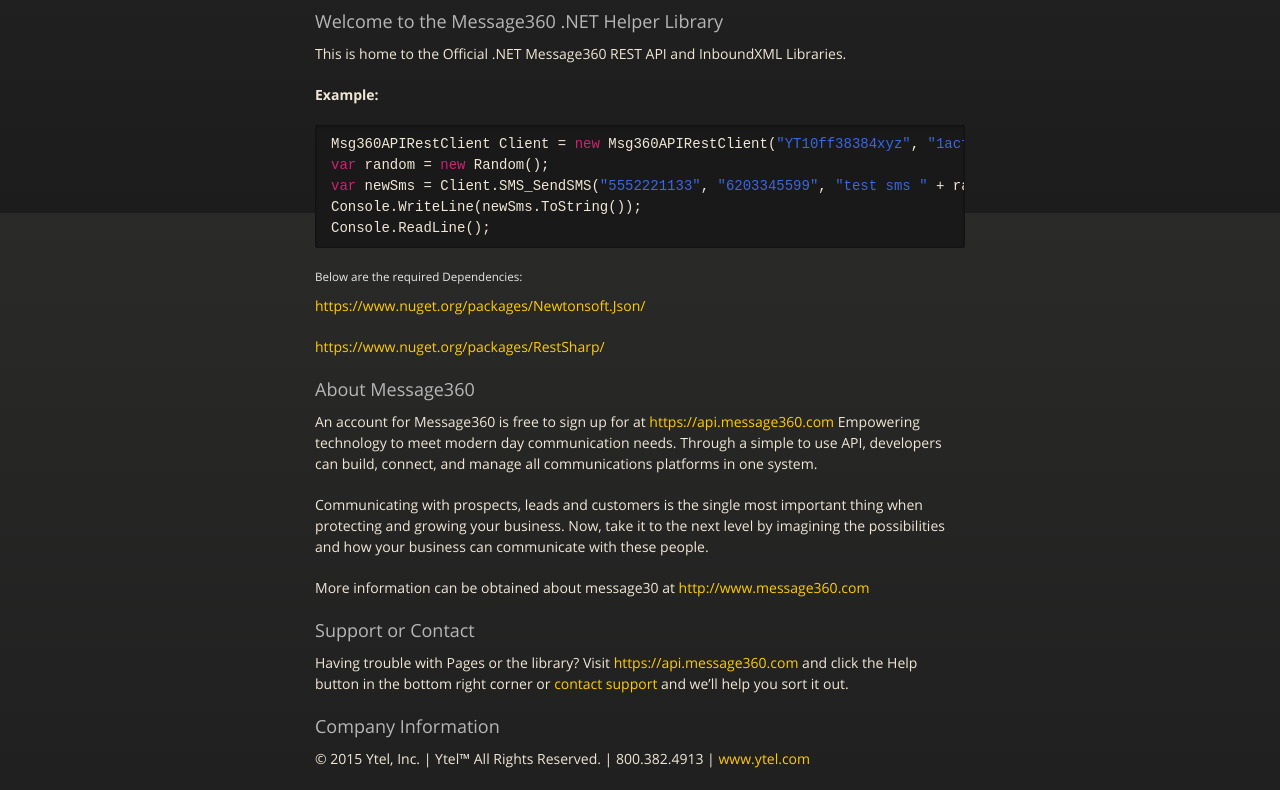
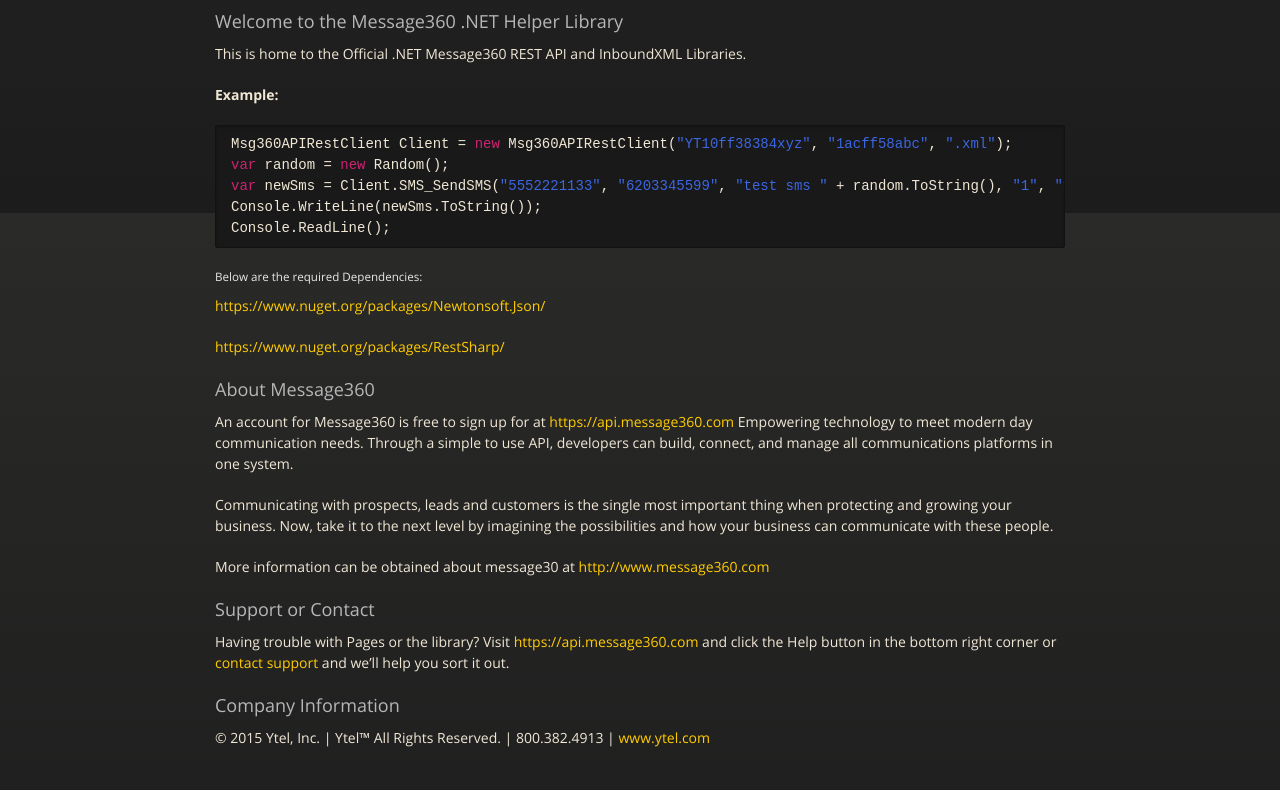
Before and after one commit to Ytel-Inc/Message360-NET-Helper-Library, a plain HTML site: page index.html in a window 1280 px wide. Shown: the part 587-1377 px from the top of the page. Drawn offline with nearby package versions, Linux system fonts and the light colour scheme.

Commit message:
Update styles.css

```diff
--- a/stylesheets/styles.css
+++ b/stylesheets/styles.css
@@ -605,7 +605,7 @@ strong {
 }
 
 .wrapper {
-  max-width: 650px;
+  max-width: 850px;
   margin: 0 auto;
   position: relative;
   padding: 0 20px;
@@ -709,7 +709,7 @@ dt {
   box-shadow: 0px 1px 3px rgba(0, 0, 0, 0.25);
 }
 #header nav {
-  max-width: 650px;
+  max-width: 850px;
   margin: 0 auto;
   padding: 0 10px;
   background: blue;
@@ -781,7 +781,7 @@ dt {
 }
 
 section {
-  max-width: 650px;
+  max-width: 850px;
   padding: 30px 0px 50px 0px;
   margin: 20px 0;
   margin-top: 70px;
```
